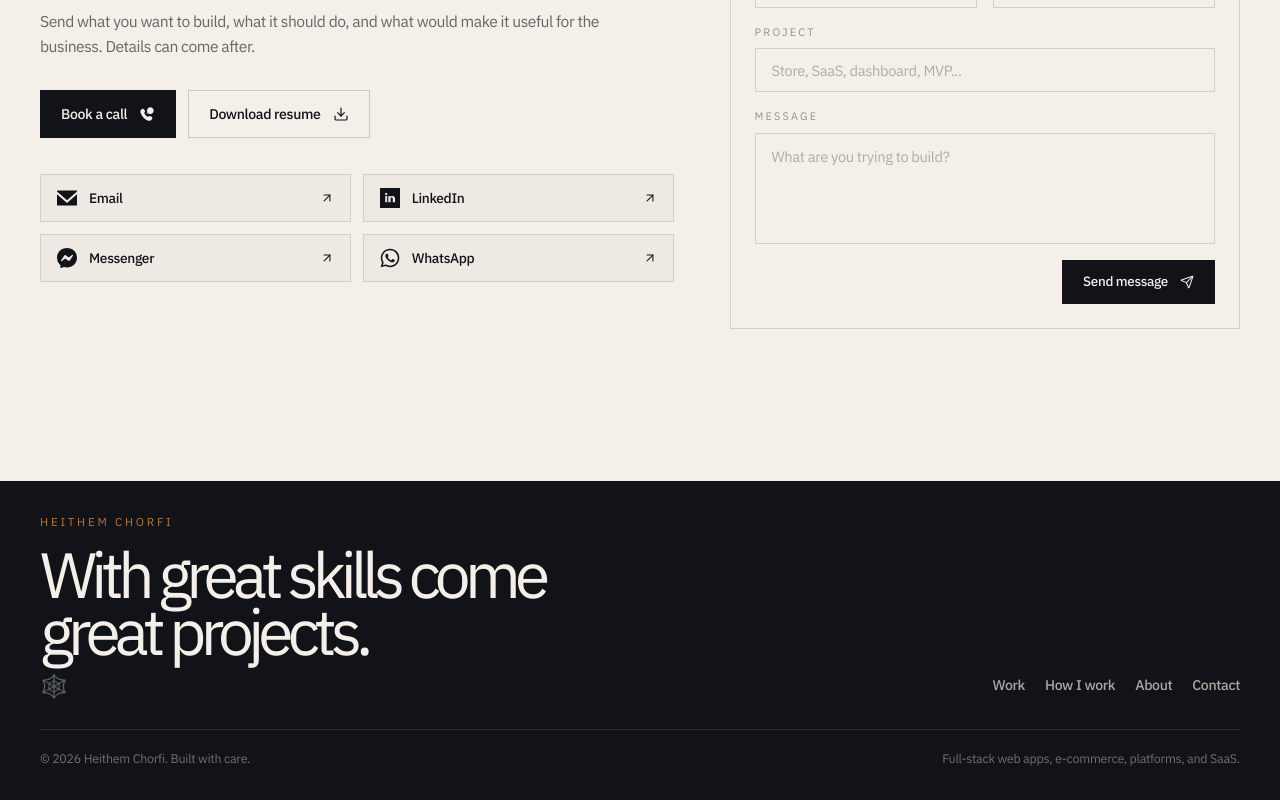
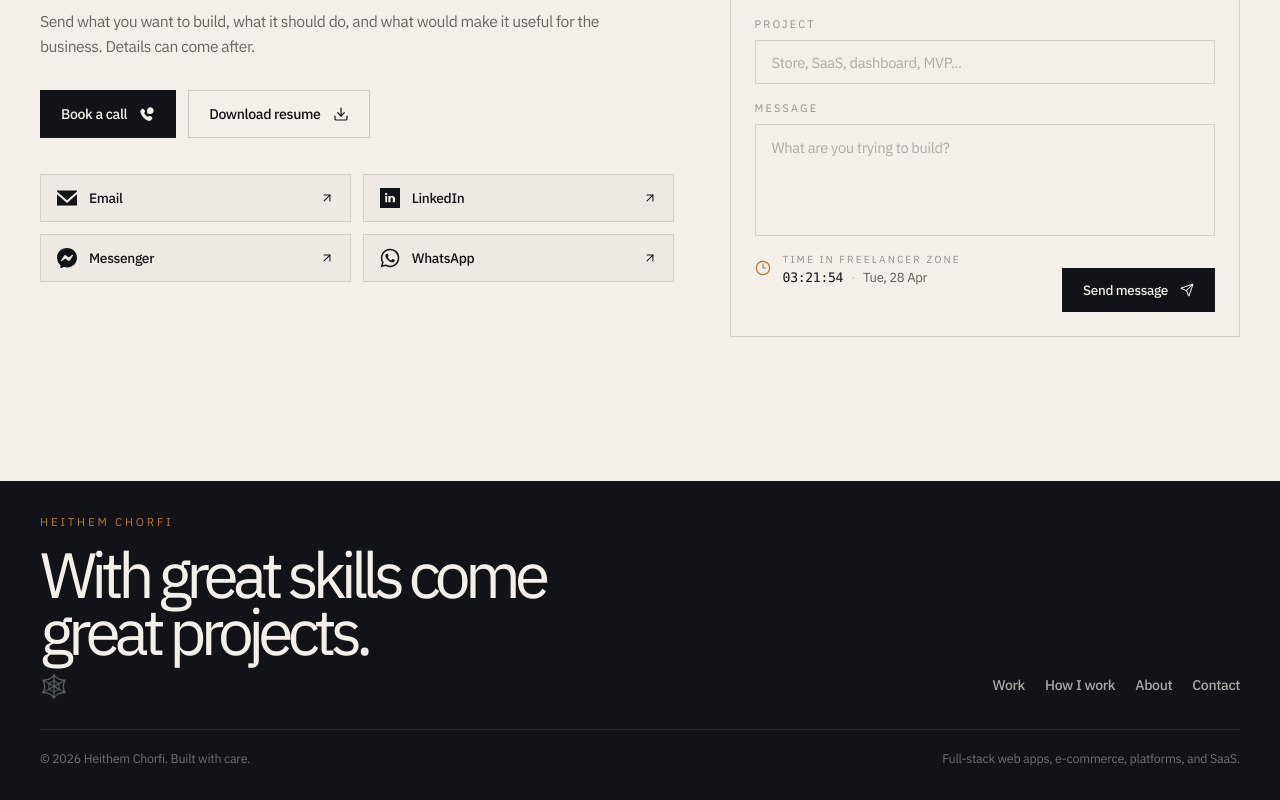
Before and after one commit to heithemdev/portfolio-dev, a Next.js app in the folder apps/web/: page /en in a window 1280 px wide. Shown: the part 4638-5438 px from the top of the page. Built offline with nearby package versions, Linux system fonts and the light colour scheme; no server answers.

Commit message:
some fixes

```diff
--- /dev/null
+++ b/apps/web/app/api/freelancer-time/route.ts
@@ -0,0 +1,40 @@
+// app/api/freelancer-time/route.ts
+// Purpose: Return server-synced Algeria time so the contact section does not depend on the visitor's computer clock.
+// Linked files: components/landing/contact-section.tsx.
+
+import { NextResponse } from "next/server";
+
+const ALGERIA_TIME_ZONE = "Africa/Algiers";
+
+function getAlgeriaSnapshot(serverUtcMs: number) {
+  const serverDate = new Date(serverUtcMs);
+
+  return {
+    serverUtcMs,
+    timeZone: ALGERIA_TIME_ZONE,
+    time: new Intl.DateTimeFormat("en-GB", {
+      timeZone: ALGERIA_TIME_ZONE,
+      hour: "2-digit",
+      minute: "2-digit",
+      second: "2-digit",
+      hour12: false,
+    }).format(serverDate),
+    date: new Intl.DateTimeFormat("en-GB", {
+      timeZone: ALGERIA_TIME_ZONE,
+      weekday: "short",
+      day: "2-digit",
+      month: "short",
+    }).format(serverDate),
+  };
+}
+
+export async function GET() {
+  const snapshot = getAlgeriaSnapshot(Date.now());
+
+  return NextResponse.json(snapshot, {
+    headers: {
+      // The clock must always start from a fresh server timestamp.
+      "Cache-Control": "no-store, max-age=0",
+    },
+  });
+}
--- a/apps/web/components/landing/contact-section.tsx
+++ b/apps/web/components/landing/contact-section.tsx
@@ -1,13 +1,13 @@
 // components/landing/contact-section.tsx
-// Purpose: Final contact CTA section with direct contact links, book-call CTA, resume download, and compact email form.
-// Linked files: app/[locale]/page.tsx, public/icons/email.svg, public/icons/linkedin.svg, public/icons/messenger.svg, public/icons/whatsapp.svg, public/icons/zoom.svg, public/resume.pdf.
+// Purpose: Final contact CTA section with direct contact links, server-synced Algeria time, book-call CTA, resume download, and compact email form.
+// Linked files: app/[locale]/page.tsx, app/api/freelancer-time/route.ts, public/icons/email.svg, public/icons/linkedin.svg, public/icons/messenger.svg, public/icons/whatsapp.svg, public/icons/zoom.svg, public/resume.pdf.
 
 "use client";
 
 import Link from "next/link";
 import type { FormEvent, ReactNode } from "react";
-import { useState } from "react";
-import { ArrowUpRight, Download, Mail, Send } from "lucide-react";
+import { useEffect, useMemo, useState } from "react";
+import { ArrowUpRight, Clock3, Download, Mail, Send } from "lucide-react";
 import { motion, useReducedMotion } from "motion/react";
 
 const CONTACT_EMAIL = "your-email@example.com";
@@ -15,6 +15,7 @@ const BOOK_CALL_HREF = `mailto:${CONTACT_EMAIL}?subject=${encodeURIComponent(
   "Book a call about a web app project",
 )}`;
 const RESUME_HREF = "/resume.pdf";
+const ALGERIA_TIME_ZONE = "Africa/Algiers";
 
 const contactLinks = [
   {
@@ -44,6 +45,43 @@ type ContactStatus = Readonly<{
   message: string;
 }>;
 
+type ServerTimeResponse = Readonly<{
+  serverUtcMs: number;
+  timeZone: string;
+  time: string;
+  date: string;
+}>;
+
+type SyncedClockState = Readonly<{
+  syncedServerUtcMs: number;
+  syncedAtPerformanceMs: number;
+}>;
+
+type AlgeriaTimeSnapshot = Readonly<{
+  time: string;
+  date: string;
+}>;
+
+function formatAlgeriaTime(utcMs: number): AlgeriaTimeSnapshot {
+  const date = new Date(utcMs);
+
+  return {
+    time: new Intl.DateTimeFormat("en-GB", {
+      timeZone: ALGERIA_TIME_ZONE,
+      hour: "2-digit",
+      minute: "2-digit",
+      second: "2-digit",
+      hour12: false,
+    }).format(date),
+    date: new Intl.DateTimeFormat("en-GB", {
+      timeZone: ALGERIA_TIME_ZONE,
+      weekday: "short",
+      day: "2-digit",
+      month: "short",
+    }).format(date),
+  };
+}
+
 function FadeIn({
   children,
   className,
@@ -72,7 +110,13 @@ function FadeIn({
   );
 }
 
-function IconMask({ src, className = "h-5 w-5" }: { src: string; className?: string }) {
+function IconMask({
+  src,
+  className = "h-5 w-5",
+}: {
+  src: string;
+  className?: string;
+}) {
   return (
     <span
       aria-hidden="true"
@@ -88,6 +132,105 @@ function IconMask({ src, className = "h-5 w-5" }: { src: string; className?: str
         maskSize: "contain",
       }}
     />
+  );
+}
+
+function useServerSyncedAlgeriaTime() {
+  const [clockState, setClockState] = useState<SyncedClockState | null>(null);
+  const [renderTick, setRenderTick] = useState(0);
+
+  useEffect(() => {
+    let isMounted = true;
+
+    async function syncServerTime() {
+      try {
+        const requestStartedAt = performance.now();
+
+        const response = await fetch("/api/freelancer-time", {
+          cache: "no-store",
+        });
+
+        if (!response.ok) {
+          throw new Error("Unable to sync freelancer time.");
+        }
+
+        const requestFinishedAt = performance.now();
+        const data = (await response.json()) as ServerTimeResponse;
+
+        // Half RTT keeps the displayed time closer to the real server moment.
+        const estimatedNetworkHalfRoundTrip =
+          (requestFinishedAt - requestStartedAt) / 2;
+
+        if (!isMounted) {
+          return;
+        }
+
+        setClockState({
+          syncedServerUtcMs: data.serverUtcMs + estimatedNetworkHalfRoundTrip,
+          syncedAtPerformanceMs: requestFinishedAt,
+        });
+      } catch {
+        if (!isMounted) {
+          return;
+        }
+
+        setClockState(null);
+      }
+    }
+
+    syncServerTime();
+
+    const resyncIntervalId = window.setInterval(syncServerTime, 60_000);
+
+    return () => {
+      isMounted = false;
+      window.clearInterval(resyncIntervalId);
+    };
+  }, []);
+
+  useEffect(() => {
+    const tickIntervalId = window.setInterval(() => {
+      setRenderTick((currentTick) => currentTick + 1);
+    }, 1000);
+
+    return () => {
+      window.clearInterval(tickIntervalId);
+    };
+  }, []);
+
+  return useMemo(() => {
+    if (!clockState) {
+      return null;
+    }
+
+    const elapsedSinceSync =
+      performance.now() - clockState.syncedAtPerformanceMs;
+
+    return formatAlgeriaTime(clockState.syncedServerUtcMs + elapsedSinceSync);
+  }, [clockState, renderTick]);
+}
+
+function FreelancerTimeInline() {
+  const snapshot = useServerSyncedAlgeriaTime();
+
+  return (
+    <div className="flex items-center gap-3 text-[#111318]">
+      <Clock3 className="h-4 w-4 shrink-0 text-[#B8792E]" strokeWidth={1.8} />
+
+      <div className="min-w-0">
+        <p className="text-[0.64rem] uppercase tracking-[0.2em] text-[#111318]/42">
+          Time in freelancer zone
+        </p>
+
+        <p className="mt-1 text-[0.82rem] leading-none tracking-[-0.025em] text-[#111318]/66">
+          <span className="font-mono text-[#111318]">
+            {snapshot?.time ?? "--:--:--"}
+          </span>
+          <span className="mx-2 text-[#111318]/24">·</span>
+          <span>{snapshot?.date ?? "Algeria"}</span>
+        </p>
+      </div>
+    </div>
   );
 }
 
@@ -300,7 +443,10 @@ function ContactForm() {
         </label>
       </div>
 
-      <div className="mt-4 flex flex-col gap-3 sm:flex-row sm:items-center sm:justify-between">
+      <div className="mt-4 flex flex-col gap-4 sm:flex-row sm:items-end sm:justify-between">
+        <div className="grid gap-2">
+          <FreelancerTimeInline />
+
           <p
             aria-live="polite"
             className={[
@@ -310,6 +456,7 @@ function ContactForm() {
           >
             {status.message}
           </p>
+        </div>
 
         <button
           type="submit"
```
Also changed, not shown: 1 other file (tests, documents, lock files or other folders). Lines whose indentation alone changed are shown as unchanged.
